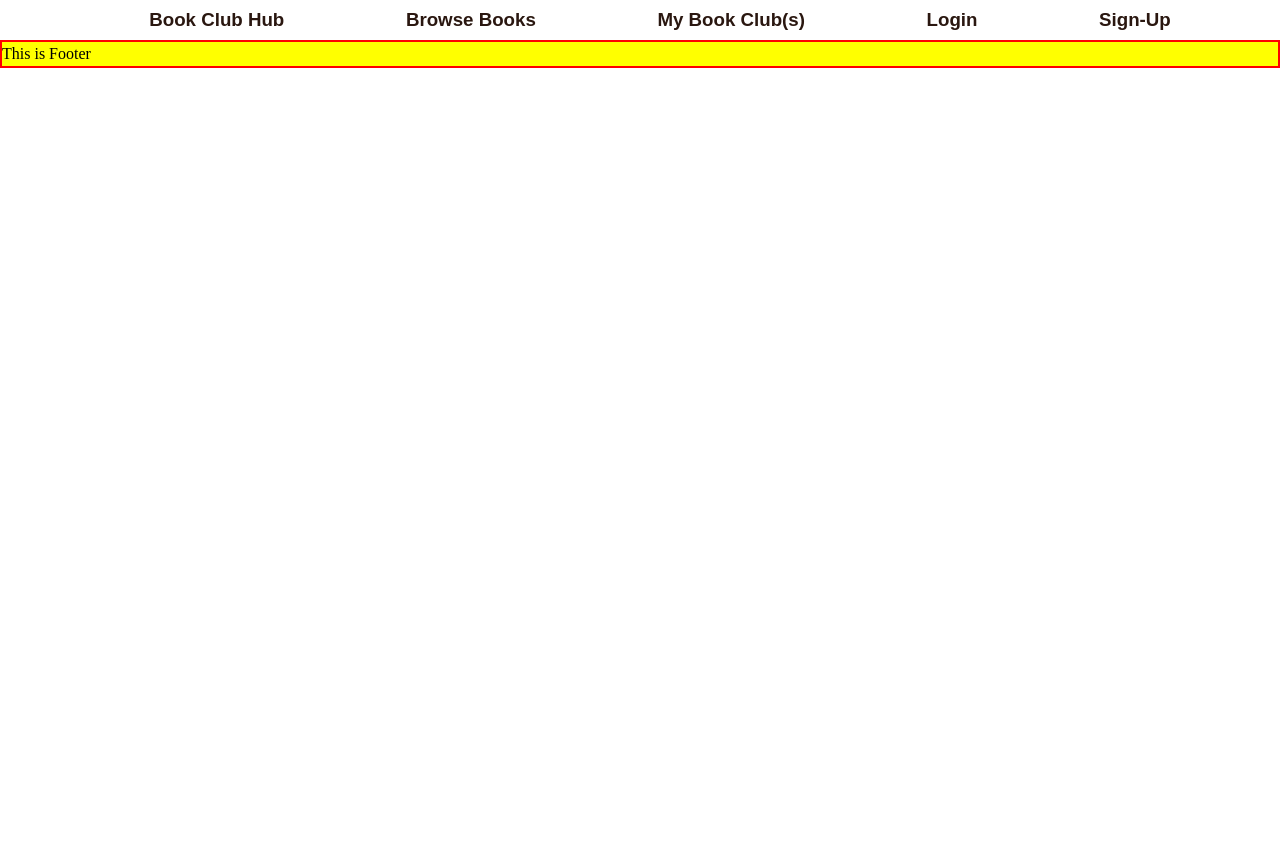
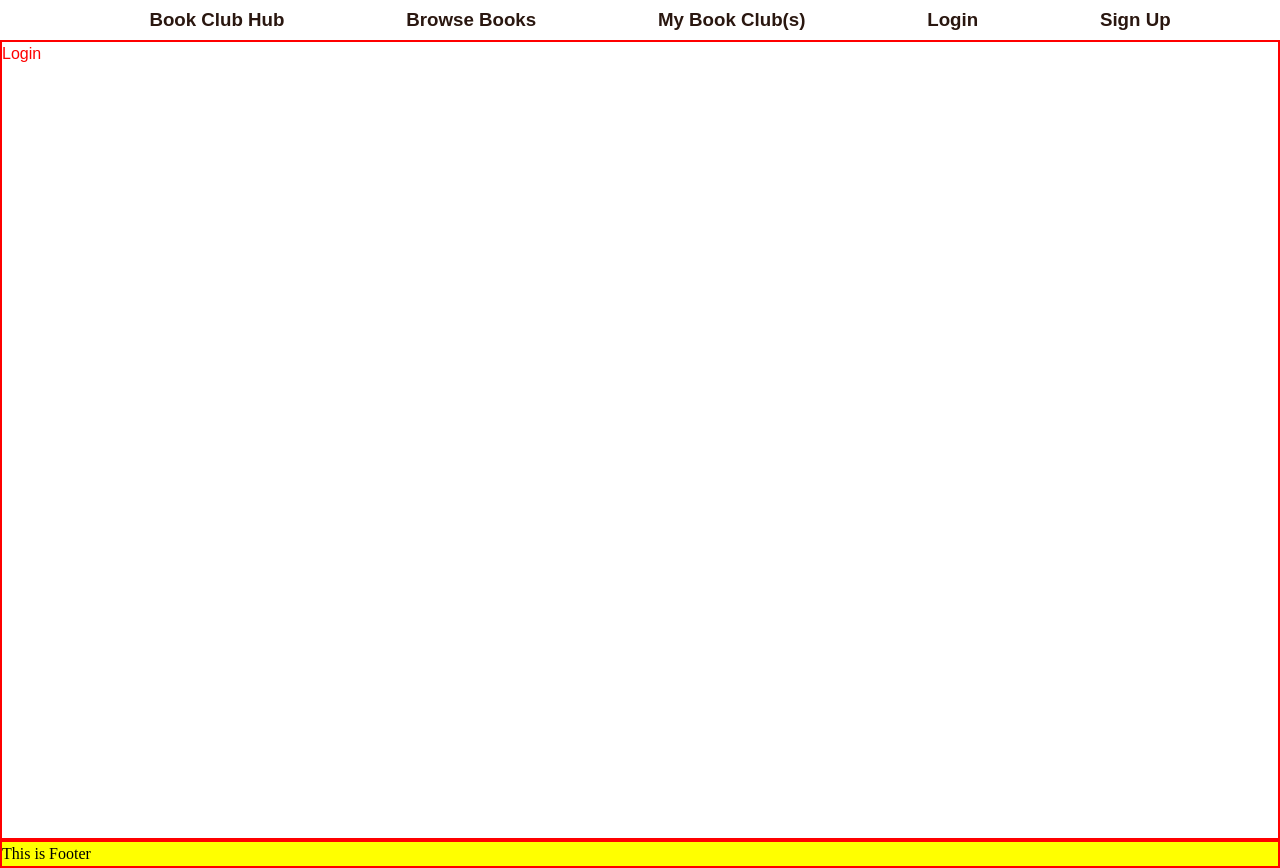
Before and after one commit to GloriBird/The-Book-Club-Hub, a React (Create React App) app in the folder client/: page /Login in a window 1280 px wide. Before the commit the page ends 800 px from the top, so only its background shows below. Built offline with nearby package versions, Linux system fonts and the light colour scheme; no server answers.

Commit message:
finish navbar template

```diff
--- a/client/src/components/App.js
+++ b/client/src/components/App.js
@@ -4,6 +4,8 @@ import NavMenu from "./NavMenu";
 import Homepage from "../pages/Homepage";
 import MyBookClubs from "../pages/MyBookClubs";
 import BrowseBooks from "../pages/BrowseBooks";
+import Login from "../pages/Login";
+import SignUp from "../pages/SignUp";
 import Footer from "../components/Footer";
 
 const App = () => {
@@ -16,8 +18,8 @@ const App = () => {
           <Route exact path="/" element={<Homepage />}></Route>
           <Route exact path="/BrowseBooks" element={<BrowseBooks />}></Route>
           <Route exact path="/MyBookClubs" element={<MyBookClubs />}></Route>
-          {/* <Route exact path="/" element={<UserLogin />}></Route> */}
-          {/* <Route exact path="/" element={<SignUp />}></Route> */}
+          <Route exact path="/Login" element={<Login />}></Route>
+          <Route exact path="/SignUp" element={<SignUp />}></Route>
         </Routes>
         <Footer />
       </BrowserRouter>
--- a/client/src/components/NavMenu.js
+++ b/client/src/components/NavMenu.js
@@ -31,10 +31,14 @@ const NavMenu = () => {
           </StyledNavLink>
         </li>
         <li>
-          <h3>Login</h3>
+          <StyledNavLink to="/Login">
+            <h3>Login</h3>
+          </StyledNavLink>
         </li>
         <li>
-          <h3>Sign-Up</h3>
+          <StyledNavLink to="/SignUp">
+            <h3>Sign Up</h3>
+          </StyledNavLink>
         </li>
         {/* {isSignedIn ? (
         <>
--- /dev/null
+++ b/client/src/pages/Login.js
@@ -0,0 +1,11 @@
+import { Container } from "./pageStyles/Login.styled";
+
+const Login = () => {
+  return (
+    <Container>
+      <p>Login</p>
+    </Container>
+  );
+};
+
+export default Login;
--- /dev/null
+++ b/client/src/pages/SignUp.js
@@ -0,0 +1,11 @@
+import { Container } from "./pageStyles/SignUp.styled";
+
+const SignUp = () => {
+  return (
+    <Container>
+      <p>Sign Up</p>
+    </Container>
+  );
+};
+
+export default SignUp;
--- /dev/null
+++ b/client/src/pages/pageStyles/Login.styled.js
@@ -0,0 +1,7 @@
+import styled from "styled-components";
+
+export const Container = styled.div`
+  color: red;
+  border: 2px solid red;
+  height: 100vh;
+`;
--- /dev/null
+++ b/client/src/pages/pageStyles/SignUp.styled.js
@@ -0,0 +1,7 @@
+import styled from "styled-components";
+
+export const Container = styled.div`
+  color: red;
+  border: 2px solid red;
+  height: 100vh;
+`;
```
